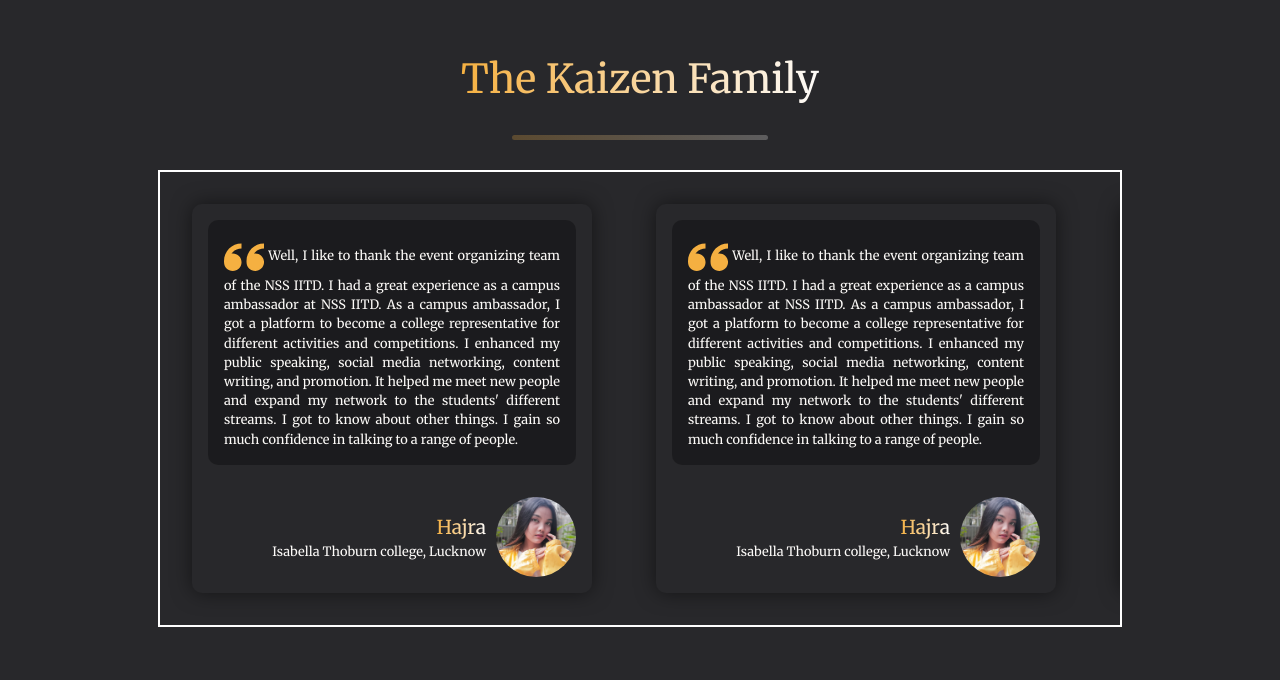
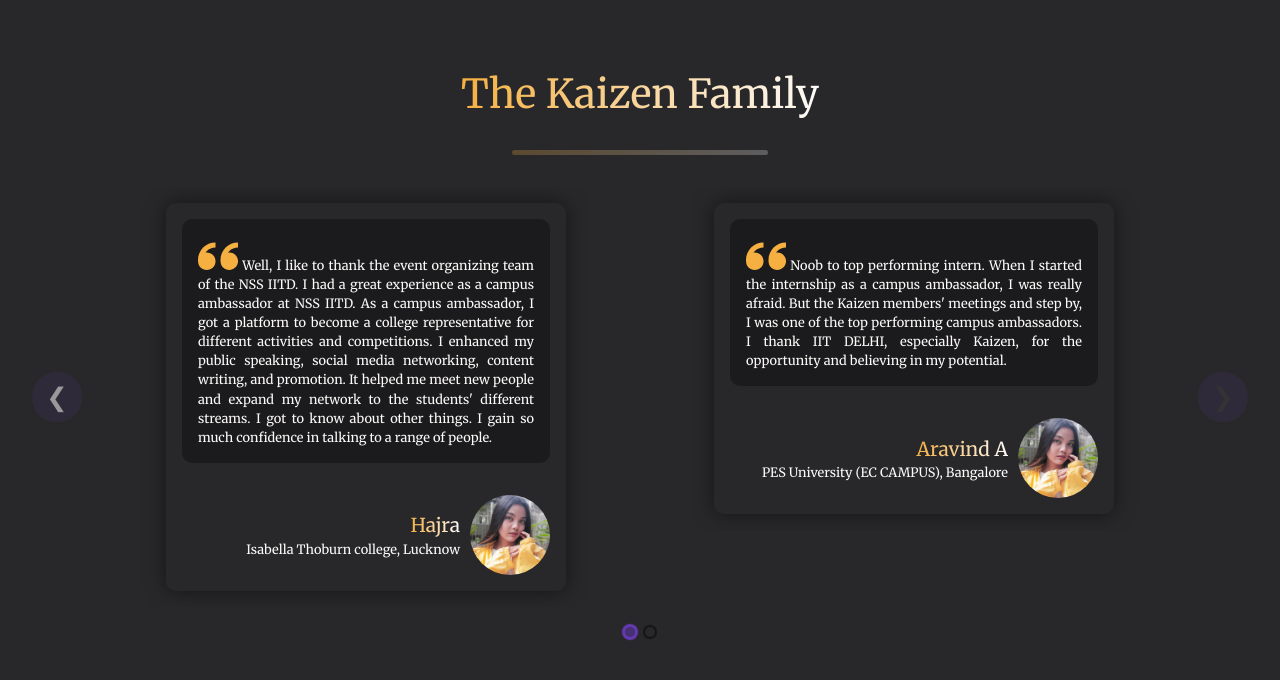
Before and after one commit to NSS-IIT-Delhi/Kaizen-23-CAP, a React (Create React App) app: page / in a window 1280 px wide. Shown: the part 1865-2545 px from the top of the page. Built offline with nearby package versions, Linux system fonts and the light colour scheme.

Commit message:
update slideshow testimonial

```diff
--- a/package.json
+++ b/package.json
@@ -12,8 +12,10 @@
     "popper.js": "^1.16.1",
     "react": "^18.2.0",
     "react-dom": "^18.2.0",
+    "react-elastic-carousel": "^0.11.5",
     "react-icons": "^4.7.1",
     "react-scripts": "5.0.1",
+    "styled-components": "^5.3.6",
     "web-vitals": "^2.1.4"
   },
   "scripts": {
--- a/src/components/Testimonial/Testimonial.css
+++ b/src/components/Testimonial/Testimonial.css
@@ -1,11 +1,11 @@
 .testimonial__container {
   display: flex;
   flex-direction: row;
-  justify-content: flex-start;
+  justify-content: center;
+  /* align-items: stretch; */
   overflow-x: scroll;
-  width:75%;
-  outline: 2px solid white;
-  margin-bottom:2rem;
+  width: 95%;
+  /* outline: 2px solid white; */
 }
 
 /* Hide scrollbar for Chrome, Safari and Opera */
@@ -15,15 +15,16 @@
 
 /* Hide scrollbar for IE, Edge and Firefox */
 .testimonial__container {
-  -ms-overflow-style: none;  /* IE and Edge */
-  scrollbar-width: none;  /* Firefox */
+  -ms-overflow-style: none; /* IE and Edge */
+  scrollbar-width: none; /* Firefox */
 }
 
 .testimonial-card {
   font-family: var(--secondary-font);
   min-width: 400px;
   width: 30%;
-  margin: 2rem;
+  margin: 1rem;
+  /* margin-right: 0; */
   border-radius: 10px;
   /* outline: 2px solid yellow; */
   box-shadow: 0 0 20px rgba(0, 0, 0, 0.5);
@@ -34,6 +35,12 @@
 
   position: relative;
 }
+/* @media screen and (max-width: 600px) {
+  .testimonial-card {
+    min-width: 90%;
+  }
+} */
+
 .description {
   text-align: justify;
   font-size: 0.8rem;
@@ -67,3 +74,19 @@
   object-fit: cover;
   /* outline:1px solid red; */
 }
+
+.slider-toggle {
+  margin-bottom: 2rem;
+}
+
+.toggleCircle {
+  border-radius: 50%;
+  background-color: var(--bg-color);
+  box-shadow: 0 0 10px rgba(0, 0, 0, 0.5);
+  /* border: 2px solid var(--white-color); */
+  width: 40px;
+  height: 40px;
+  padding: 4px;
+  margin: 0.5rem;
+  /* color: var(--primary-color); */
+}
--- a/src/components/Testimonial/Testimonial.jsx
+++ b/src/components/Testimonial/Testimonial.jsx
@@ -2,9 +2,19 @@
 import "./Testimonial.css";
 import TestimonialCard from "./TestimonialCard";
 import photo from "../assets/photo.jpg";
+
+import Carousel from "react-elastic-carousel";
+const breakPoints = [
+  { width: 1, itemsToShow: 1 },
+  { width: 900, itemsToShow: 2, itemsToScroll: 2 },
+  { width: 1200, itemsToShow: 3 },
+  { width: 2000, itemsToShow: 4 },
+];
+
 export default function Testimonial() {
   const testimonialData = [
     {
+      id: 1,
       name: "Hajra",
       college: "Isabella Thoburn college, Lucknow",
       description:
@@ -12,21 +22,24 @@
       img: photo,
     },
     {
-      name: "Hajra",
-      college: "Isabella Thoburn college, Lucknow",
+      id: 2,
+      name: "Aravind A",
+      college: "PES University (EC CAMPUS), Bangalore",
       description:
-        " Well, I like to thank the event organizing team of the NSS IITD. I had a great experience as a campus ambassador at NSS IITD. As a campus ambassador, I got a platform to become a college representative for different activities and competitions. I enhanced my public speaking, social media networking, content writing, and promotion. It helped me meet new people and expand my network to the students' different streams. I got to know about other things. I gain so much confidence in talking to a range of people. ",
+        " Noob to top performing intern. When I started the internship as a campus ambassador, I was really afraid. But the Kaizen members' meetings and step by, I was one of the top performing campus ambassadors. I thank IIT DELHI, especially Kaizen, for the opportunity and believing in my potential. ",
       img: photo,
     },
     {
-      name: "Hajra",
-      college: "Isabella Thoburn college, Lucknow",
+      id: 3,
+      name: "Janhvi Singh",
+      college: "BIT, Bangalore",
       description:
-        " Well, I like to thank the event organizing team of the NSS IITD. I had a great experience as a campus ambassador at NSS IITD. As a campus ambassador, I got a platform to become a college representative for different activities and competitions. I enhanced my public speaking, social media networking, content writing, and promotion. It helped me meet new people and expand my network to the students' different streams. I got to know about other things. I gain so much confidence in talking to a range of people. ",
+        " Hi, this is Janhvi Singh from BIT, Bangalore. I've worked with Kaizen in the year 2022 as a campus ambassador and the experience was quite enlightening. There was a team of mentors who were always there to guide us and help us to the correct path.All of us worked really hard to make the event a successful one! ",
       img: photo,
     },
     {
-      name: "Hajra",
+      id: 4,
+      name: "Hajra4",
       college: "Isabella Thoburn college, Lucknow",
       description:
         " Well, I like to thank the event organizing team of the NSS IITD. I had a great experience as a campus ambassador at NSS IITD. As a campus ambassador, I got a platform to become a college representative for different activities and competitions. I enhanced my public speaking, social media networking, content writing, and promotion. It helped me meet new people and expand my network to the students' different streams. I got to know about other things. I gain so much confidence in talking to a range of people. ",
@@ -38,11 +51,28 @@
     <div className="app__flex app__container">
       <h1 className="head-text text-gradient">The Kaizen Family</h1>
       <hr />
+
       <div className="testimonial__container">
+        <Carousel breakPoints={breakPoints}>
+          {testimonialData.map((testimonial) => {
+            return <TestimonialCard dataItem={testimonial} />;
+          })}
+        </Carousel>
+      </div>
+
+      {/* <div className="testimonial__container">
         {testimonialData.map((testimonial) => {
           return <TestimonialCard dataItem={testimonial} />;
         })}
       </div>
+      <div className="slider-toggle">
+        <a href={`#1`}>
+          <MdNavigateBefore className="toggleCircle" />
+        </a>
+        <a href={`#${testimonialData.length}`}>
+          <MdNavigateNext className="toggleCircle" />
+        </a>
+      </div> */}
     </div>
   );
 }
--- a/src/components/Testimonial/TestimonialCard.jsx
+++ b/src/components/Testimonial/TestimonialCard.jsx
@@ -2,12 +2,13 @@
 import { ImQuotesLeft } from "react-icons/im";
 
 export default function TestimonialCard(props) {
-  const { name, college, description, img } = props.dataItem;
+  const { id,name, college, description, img } = props.dataItem;
   return (
-    <div className="testimonial-card">
+    <div id={id} className="testimonial-card">
       <p className="description">
         <ImQuotesLeft
           style={{
+            verticalAlign:'bottom',
             width: "40px",
             height: "40px",
             color: "#f5b041",
--- a/src/index.css
+++ b/src/index.css
@@ -14,6 +14,12 @@
   margin: 0;
   padding: 0;
   box-sizing: border-box;
+  scroll-behavior: smooth;
+}
+
+a {
+  text-decoration: none;
+  color: var(--white-color);
 }
 
 code {
@@ -70,10 +76,9 @@
   /* color: var(--primary-color); testing */
   text-align: center;
   margin: 2.5rem 0 1rem 0;
-
 }
 
-.text-gradient{
+.text-gradient {
   background: linear-gradient(
     to right,
     var(--primary-color),
```
Also changed, not shown: 1 other file (tests, documents, lock files or other folders).
